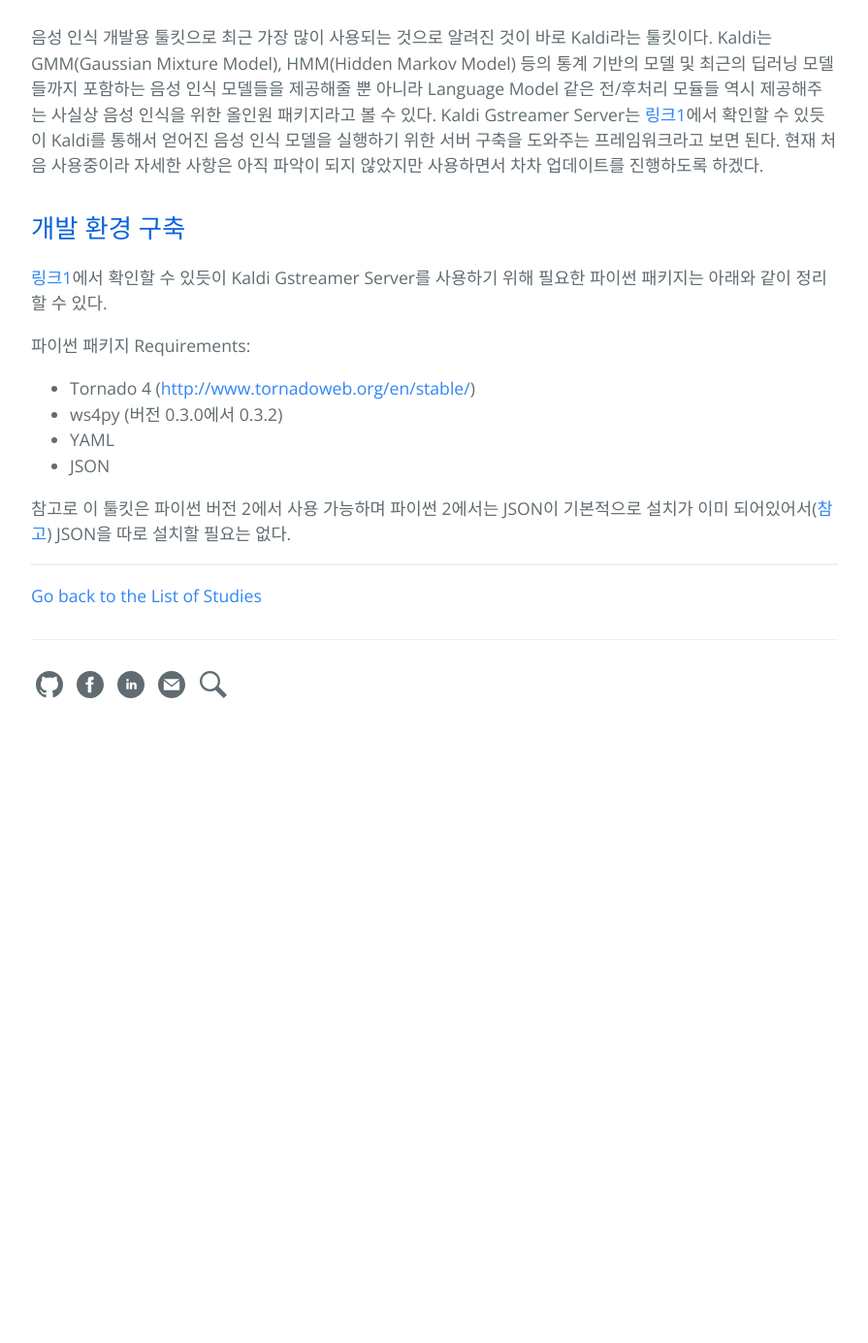
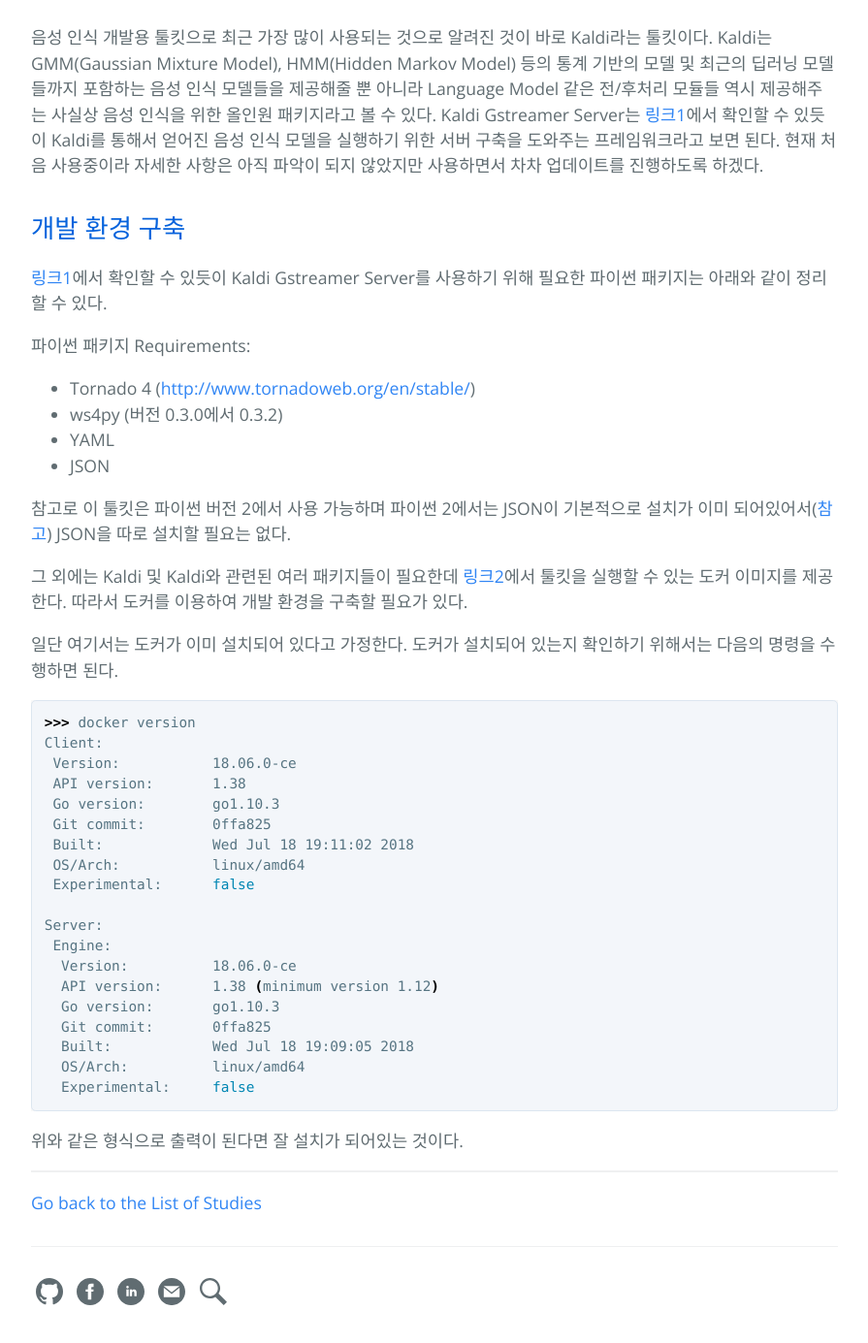
Before and after one commit to hcnoh/hcnoh.github.io, a Jekyll site: the page built from _posts/2019-02-28-kaldi-gstreamer-server.md, in a window 1280 px wide and 1400 px high, scrolled down 667 px. Shown: the top 1385 px of the window at 97% size, without its empty margins (192-1087 px from the left). Built offline with Jekyll 4.4.1, drawn with Linux system fonts in a browser that asks for light colours; comment, search, counter and statistics services are not loaded; before the commit the page ends 1441 px from its top, so only the background shows below that.

Commit message:
Update 2019-02-28-kaldi-gstreamer-server.md

````diff
--- a/_posts/2019-02-28-kaldi-gstreamer-server.md
+++ b/_posts/2019-02-28-kaldi-gstreamer-server.md
@@ -33,3 +33,31 @@
 - JSON
 
 참고로 이 툴킷은 파이썬 버전 2에서 사용 가능하며 파이썬 2에서는 JSON이 기본적으로 설치가 이미 되어있어서([참고](https://stackoverflow.com/questions/41466431/pip-install-json-fails-on-ubuntu)) JSON을 따로 설치할 필요는 없다.
+
+그 외에는 Kaldi 및 Kaldi와 관련된 여러 패키지들이 필요한데 [링크2](https://subicura.com/2017/01/19/docker-guide-for-beginners-2.html)에서 툴킷을 실행할 수 있는 도커 이미지를 제공한다. 따라서 도커를 이용하여 개발 환경을 구축할 필요가 있다.
+
+일단 여기서는 도커가 이미 설치되어 있다고 가정한다. 도커가 설치되어 있는지 확인하기 위해서는 다음의 명령을 수행하면 된다.
+
+```bash
+>>> docker version
+Client:
+ Version:           18.06.0-ce
+ API version:       1.38
+ Go version:        go1.10.3
+ Git commit:        0ffa825
+ Built:             Wed Jul 18 19:11:02 2018
+ OS/Arch:           linux/amd64
+ Experimental:      false
+
+Server:
+ Engine:
+  Version:          18.06.0-ce
+  API version:      1.38 (minimum version 1.12)
+  Go version:       go1.10.3
+  Git commit:       0ffa825
+  Built:            Wed Jul 18 19:09:05 2018
+  OS/Arch:          linux/amd64
+  Experimental:     false
+```
+
+위와 같은 형식으로 출력이 된다면 잘 설치가 되어있는 것이다.
````
